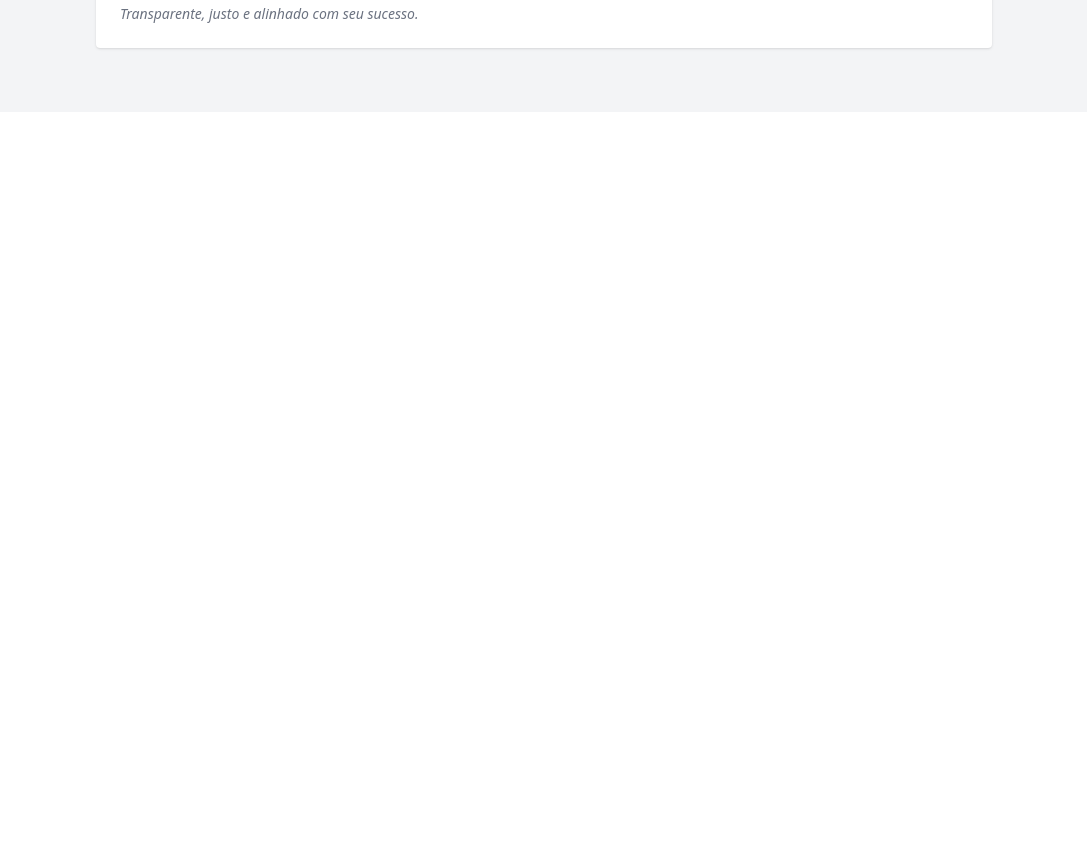
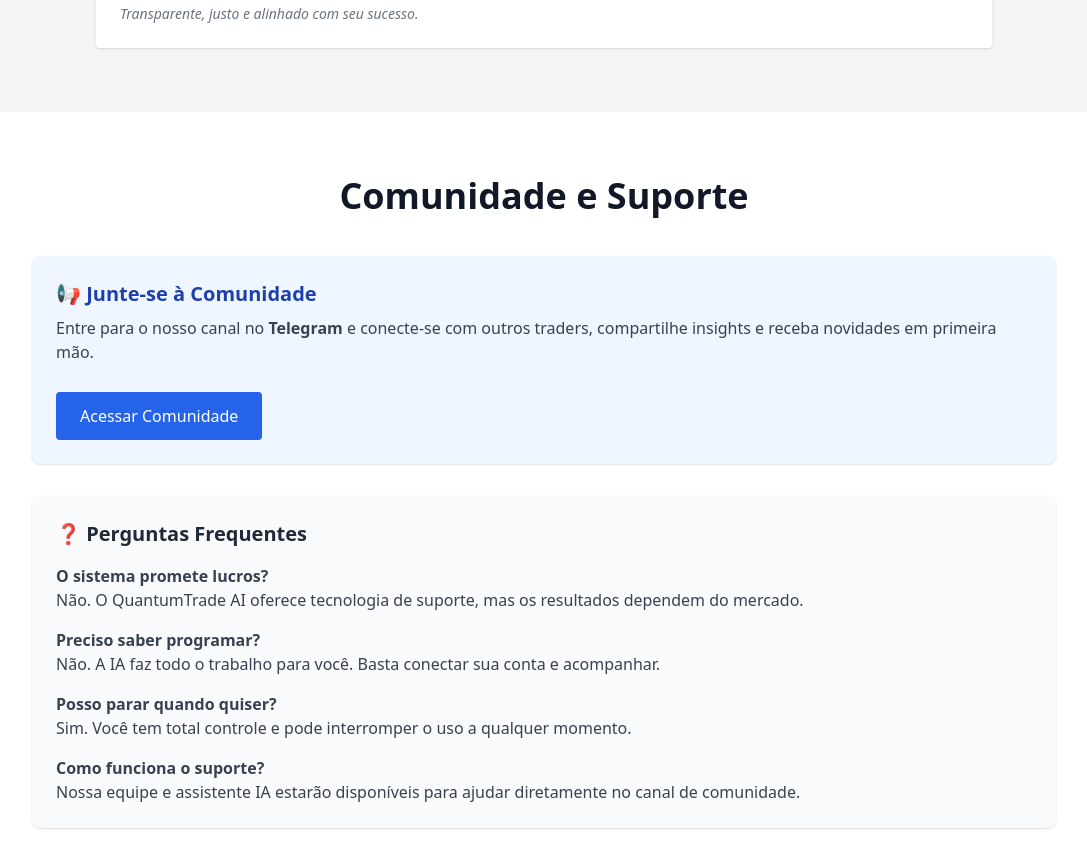
Before and after one commit to victor-takayama/quantumtradeai, a React (Create React App) app: page / in a window 1280 px wide. Shown: the part 2468-3336 px from the top of the page, without its empty margins (96-1183 px from the left). Before the commit the page ends 2580 px from the top, so only its background shows below. Built offline with nearby package versions, Linux system fonts and the light colour scheme; the HTML template or start-up script is replaced by a standard one.

Commit message:
Update App.js

```diff
--- a/src/App.js
+++ b/src/App.js
@@ -4,6 +4,7 @@ import FormularioLeads from './components/FormularioLeads';
 import ComoFunciona from './components/ComoFunciona';
 import ResultadosSeguranca from './components/ResultadosSeguranca';
 import Monetizacao from './components/Monetizacao';
+import SuporteComunidade from './components/SuporteComunidade';
 
 function App() {
   return (
@@ -13,6 +14,7 @@ function App() {
       <ComoFunciona />
       <ResultadosSeguranca />
       <Monetizacao />
+      <SuporteComunidade />
     </div>
   );
 }
```
